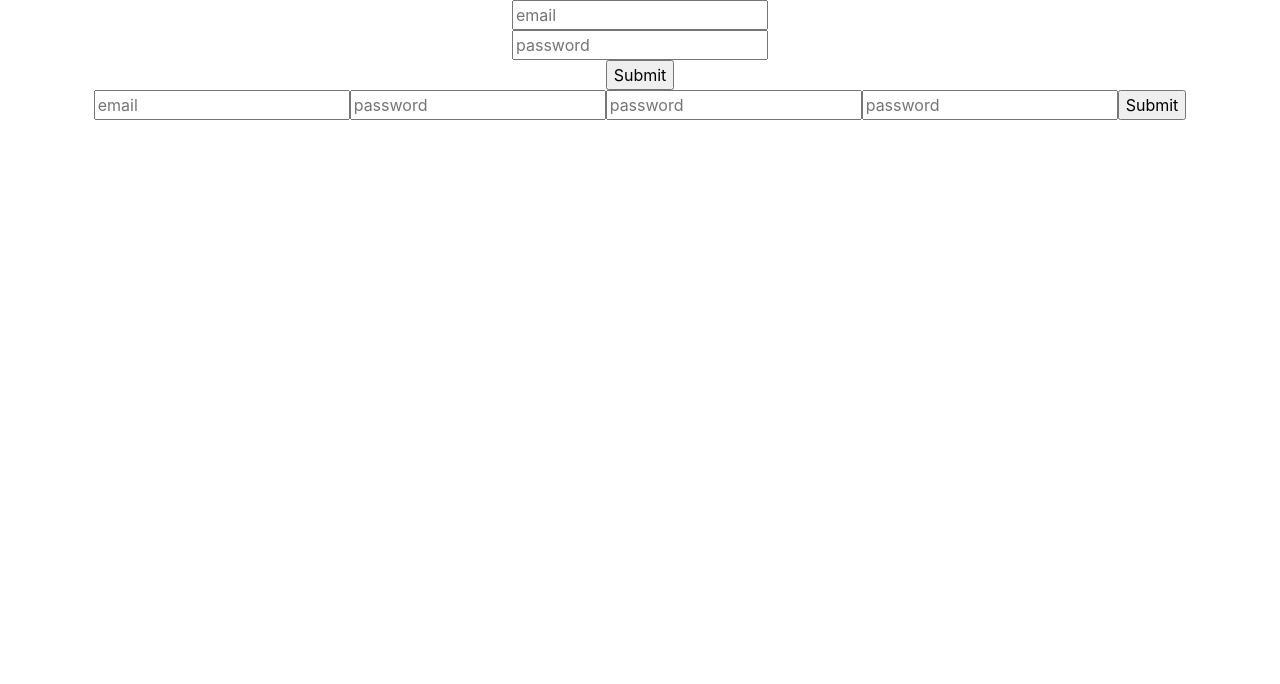
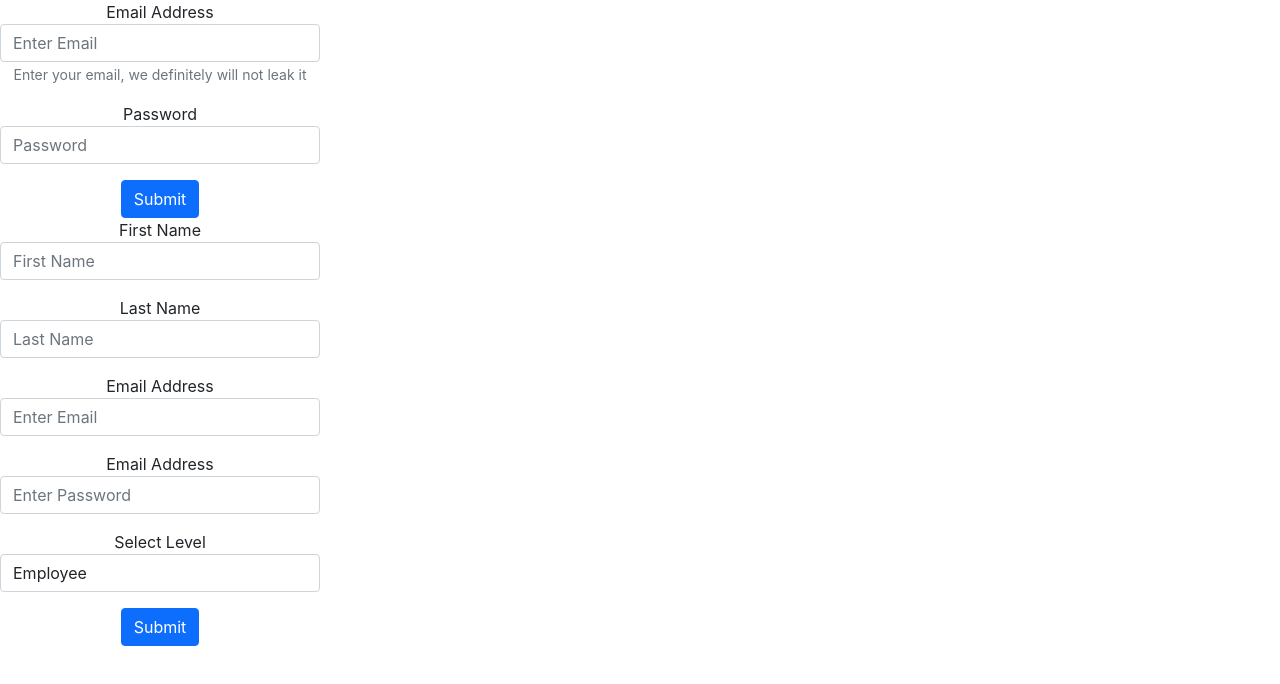
Before and after one commit to PipesNBottles/simple-dashboard, a React (Create React App) app: page / in a window 1280 px wide. Shown: the top 684 px of the page. Built offline with nearby package versions, Linux system fonts and the light colour scheme.

Commit message:
forms done

```diff
--- a/package.json
+++ b/package.json
@@ -10,6 +10,7 @@
     "@types/node": "^16.7.13",
     "@types/react": "^17.0.20",
     "@types/react-dom": "^17.0.9",
+    "@types/uuid": "^8.3.4",
     "bootstrap": "^5.1.3",
     "react": "^17.0.2",
     "react-dom": "^17.0.2",
@@ -19,6 +20,7 @@
     "react-scripts": "5.0.0",
     "sass": "^1.49.9",
     "typescript": "^4.4.2",
+    "uuid": "^8.3.2",
     "web-vitals": "^2.1.0"
   },
   "scripts": {
--- a/src/App.tsx
+++ b/src/App.tsx
@@ -1,4 +1,3 @@
-import logo from "./logo.svg";
 import "./App.css";
 import LoginForm from "./login/components/LoginForm";
 import SignupForm from "./signup/components/SignUp";
--- a/src/login/components/LoginForm.tsx
+++ b/src/login/components/LoginForm.tsx
@@ -6,21 +6,32 @@ const LoginForm: React.FC = () => {
 	const onSubmit: SubmitHandler<LoginInputs> = (data) => console.log(data);
 
 	return (
-		<div>
-			<form onSubmit={ handleSubmit(onSubmit) }>
-				<div className="row">
-					<div className="col">
-						<input type="text" placeholder="email" {...register("email", { required: true }) }/>
-					</div>
+		<form>
+			<div className="form-row">
+				<div className="form-group col-md-3">
+					<label htmlFor="input-email">Email Address</label>
+					<input type="email" className="form-control" id="input-email" placeholder="Enter Email"
+						{ ...register("email", {required: true})}/>
+					<small id="email-help" className="form-text text-muted">
+					Enter your email, we definitely will not leak it
+					</small>
 				</div>
-				<div className="row">
-					<div className="col">
-						<input type="text" placeholder="password" {...register("password", { required : true }) }/>
-					</div>
+			</div>
+			<div className="form-row">
+				<div className="form-group col-md-3 mt-3">
+					<label htmlFor="input-password">Password</label>
+					<input type="password" className="form-control" id="input-password" placeholder="Password"
+						{ ...register("password", {required: true})}/>
 				</div>
-				<input type="submit"/>
-			</form>
-		</div>
+			</div>
+			<div className="form-row">
+				<div className="form-group col-md-3 mt-3">
+					<button type="submit" className="btn btn-primary" onClick={ handleSubmit(onSubmit) }>
+					Submit
+					</button>
+				</div>
+			</div>
+		</form>
 	);
 };
 
--- a/src/shared/Enums.ts
+++ b/src/shared/Enums.ts
@@ -1,4 +1,4 @@
-export enum Levels {
+export const enum Levels {
     manager = 2,
     employee = 1,
 }
--- a/src/signup/components/SignUp.tsx
+++ b/src/signup/components/SignUp.tsx
@@ -1,26 +1,62 @@
 import { useForm, SubmitHandler } from "react-hook-form";
 import { SignupInputs } from "../../shared/Inputs";
+import { Levels } from "../../shared/Enums";
+import { v4 } from "uuid";
 
 const SignupForm = () => {
 	const { register, handleSubmit, formState: { errors } } = useForm<SignupInputs>();
-	const onSubmit: SubmitHandler<SignupInputs> = (data) => console.log(data);
-
-	// TODO handle UUID generation on send
+	const onSubmit: SubmitHandler<SignupInputs> = (data) => {
+		data.id = v4();
+		console.log(data);
+	};
 
 	return (
-		<div>
-			<form onSubmit={ handleSubmit(onSubmit) }>
-				<div className="row">
-					<div className="col">
-						<input type="text" placeholder="email" {...register("first_name", { required: true }) }/>
-						<input type="text" placeholder="password" {...register("last_name", { required : true }) }/>
-						<input type="text" placeholder="password" {...register("email", { required : true }) }/>
-						<input type="text" placeholder="password" {...register("password", { required : true }) }/>
-						<input type="submit"/>
-					</div>
+		<form>
+			<div className="form-row">
+				<div className="form-group col-3 md-6">
+					<label htmlFor="signup-first-name"> First Name</label>
+					<input type="text" className="form-control" id="input-first-name" placeholder="First Name"
+						{ ...register("first_name", {required: true})}/>
 				</div>
-			</form>
-		</div>
+			</div>
+			<div className="form-row">
+				<div className="form-group col-3 md-6 mt-3">
+					<label htmlFor="signup-last-name"> Last Name</label>
+					<input type="text" className="form-control" id="input-last-name" placeholder="Last Name"
+						{ ...register("last_name", {required: true})}/>
+				</div>
+			</div>
+			<div className="form-row">
+				<div className="form-group col-3 md-6 mt-3">
+					<label htmlFor="signup-email"> Email Address</label>
+					<input type="email" className="form-control" id="input-email" placeholder="Enter Email"
+						{ ...register("email", {required: true})}/>
+				</div>
+			</div>
+			<div className="form-row">
+				<div className="form-group col-3 md-6 mt-3">
+					<label htmlFor="signup-password"> Email Address</label>
+					<input type="password" className="form-control" id="input-password" placeholder="Enter Password"
+						{ ...register("password", {required: true})}/>
+				</div>
+			</div>
+			<div className="form-row">
+				<div className="form-group col-3 md-6 mt-3">
+					<label htmlFor="input-level">Select Level</label>
+					<select className="form-control" id="input-level" { ...register("level", { required: true, valueAsNumber: true })}>
+						<option value={ Levels.employee }>Employee</option>
+						<option value={ Levels.manager }>Manager</option>
+					</select>
+				</div>
+			</div>
+			<div className="form-row">
+				<div className="form-group col-md-3 mt-3">
+					<button type="submit" className="btn btn-primary" onClick={ handleSubmit(onSubmit) }>
+					Submit
+					</button>
+				</div>
+			</div>
+		</form>
 	);
 };
 
```
Also changed, not shown: src/shared/Errors.ts (+4 -4 lines), src/logo.svg (deleted), 1 other file (tests, documents, lock files or other folders).
